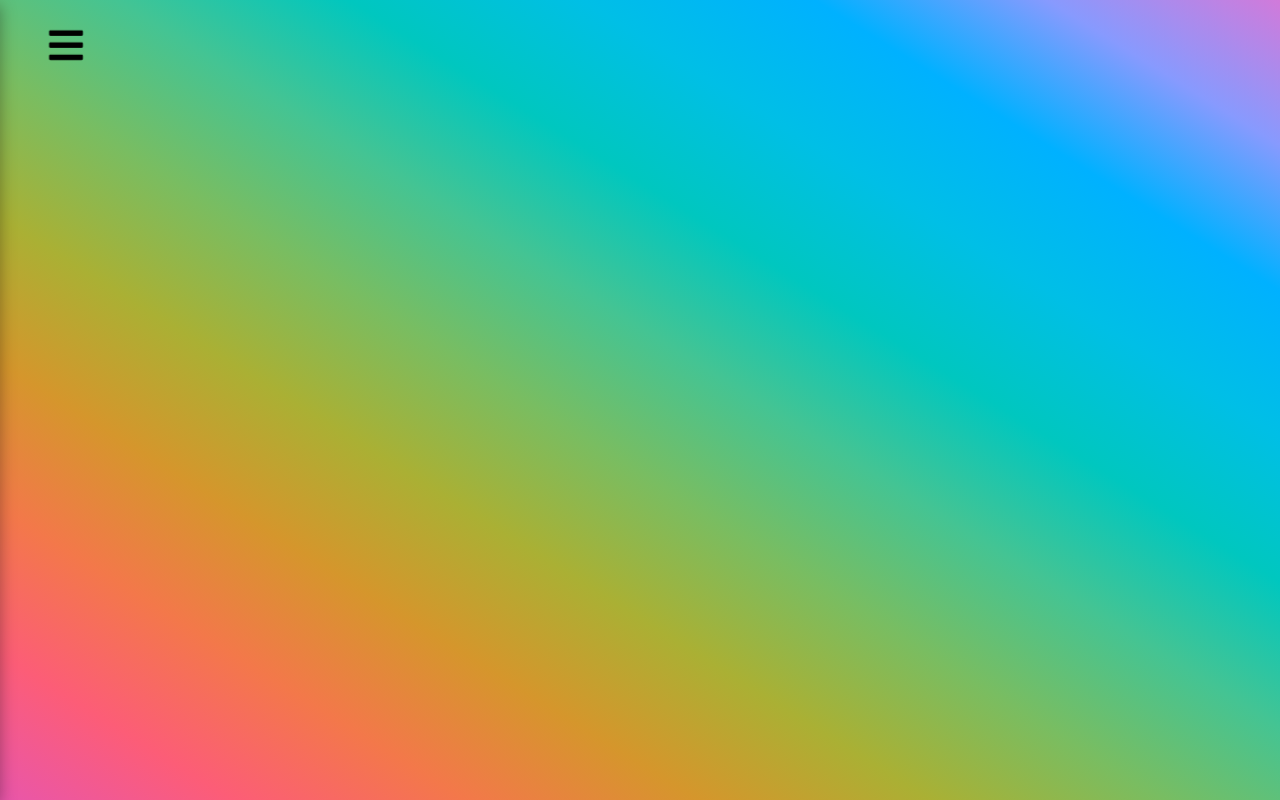
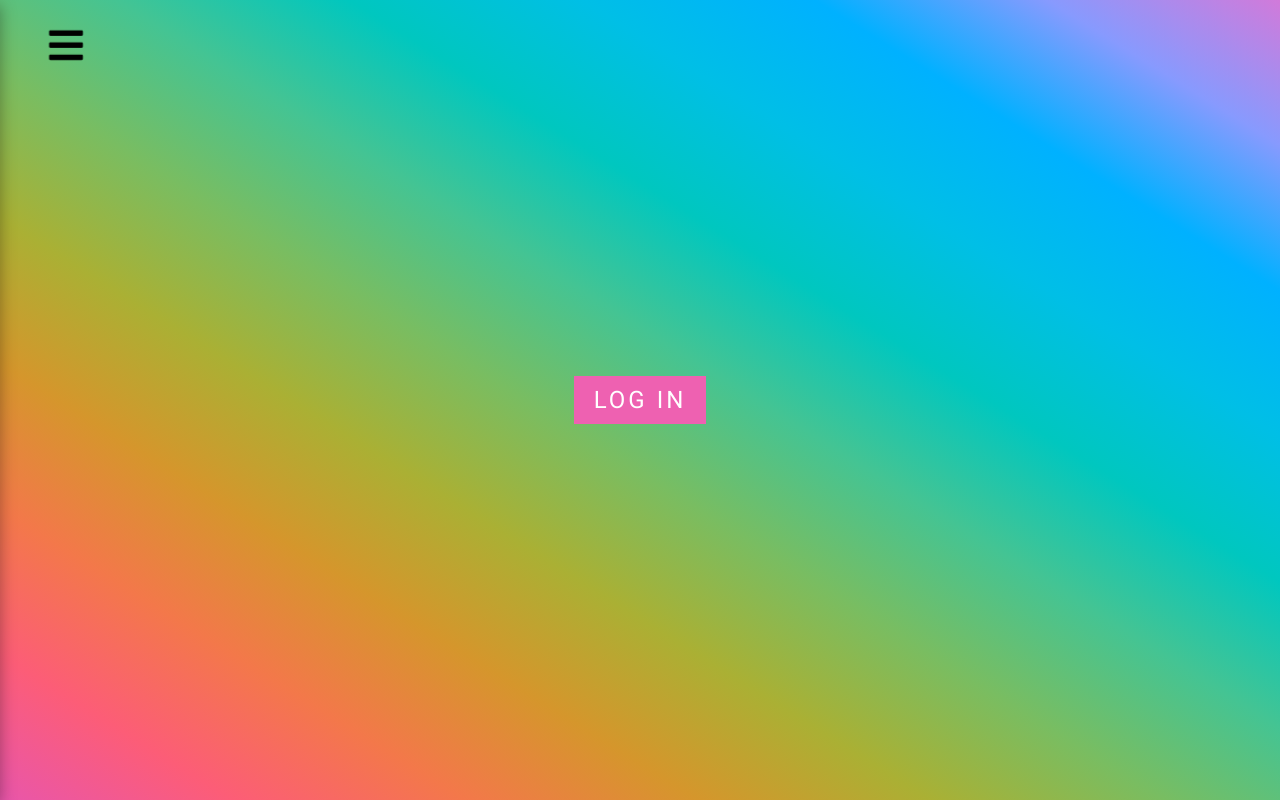
Before and after one commit to ddepu11/sidebar-react-app, a React (Create React App) app: page / in a window 1280 px wide. Built offline with nearby package versions, Linux system fonts and the light colour scheme.

Commit message:
Log in Button created

```diff
--- a/public/index.html
+++ b/public/index.html
@@ -15,7 +15,7 @@
 
     <title>React SideBar App</title>
   </head>
-  <body>
+  <body class="flex">
     <noscript>You need to enable JavaScript to run this app.</noscript>
     <div id="root"></div>
   </body>
--- a/src/App.css
+++ b/src/App.css
@@ -108,16 +108,19 @@ input:focus {
     #fe7282,
     #fb7a5f
   );
-  width: 25%;
-  position: absolute;
-  bottom: 0;
+  width: 430px;
   top: 0;
-  transition: transform 1s ease;
+  left: 0;
+  height: 100%;
+  position: fixed;
+  transition: all 1s ease;
   transform: translateX(-100%);
 }
+
 .show-sidebar {
   transform: translateX(0%);
 }
+
 .hide-sidebar {
   transform: translateX(-100%);
 }
@@ -162,6 +165,27 @@ input:focus {
   color: #140411;
   padding: 0 15px 0;
 }
+.login {
+  font-size: 1.5em;
+  text-transform: uppercase;
+  letter-spacing: 3px;
+  padding: 10px 20px;
+  font-weight: 400;
+  transition: all 0.32s ease;
+  background: #ee61b1;
+  color: white;
+}
+.login:hover {
+  transform: scale(0.98);
+  background: #79bd61;
+  color: #140411;
+  border: 2px solid #00b1ff;
+}
+@media (max-width: 850px) {
+  .sidebar {
+    width: 100%;
+  }
+}
 
 @keyframes shrink-grow {
   0% {
--- a/src/App.js
+++ b/src/App.js
@@ -2,11 +2,13 @@ import "./App.css";
 import { createContext, useState } from "react";
 import { FaBars } from "react-icons/fa";
 import SideBar from "./Components/SideBar";
+import LogIn from "./Components/LogIn";
 
 const AppContext = createContext();
 
 function App() {
   const [showSideBar, setShowSideBar] = useState(false);
+  const [showModal, setShowModal] = useState(false);
 
   const displaySideBar = () => {
     setShowSideBar(true);
@@ -16,12 +18,23 @@ function App() {
     setShowSideBar(false);
   };
 
+  const displayModal = () => {
+    setShowModal(true);
+  };
+
+  const hideModal = () => {
+    setShowModal(false);
+  };
+
   return (
     <div className="container">
-      <AppContext.Provider value={{ showSideBar, hideSideBar }}>
+      <AppContext.Provider
+        value={{ showSideBar, showModal, hideSideBar, displayModal, hideModal }}
+      >
         <div className="menu" onClick={displaySideBar}>
           <FaBars />
         </div>
+        <button className="login">Log In</button>
         <SideBar />
       </AppContext.Provider>
     </div>
--- /dev/null
+++ b/src/Components/LogIn.jsx
@@ -0,0 +1,9 @@
+const LogIn = () => {
+  return (
+    <div className="modal-bg-div">
+      <h2>Log in</h2>
+    </div>
+  );
+};
+
+export default LogIn;
--- a/src/Components/SideBarHeader.jsx
+++ b/src/Components/SideBarHeader.jsx
@@ -5,6 +5,7 @@ import { AppContext } from "../App";
 
 const SideBarHeader = () => {
   const { hideSideBar } = useContext(AppContext);
+
   return (
     <div className="header flex">
       <div className="hLeft flex">
```
